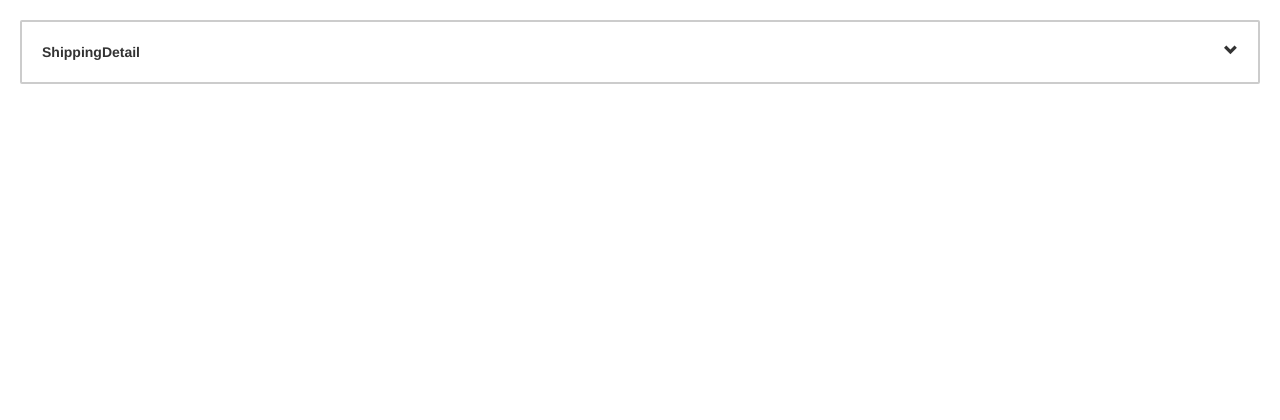
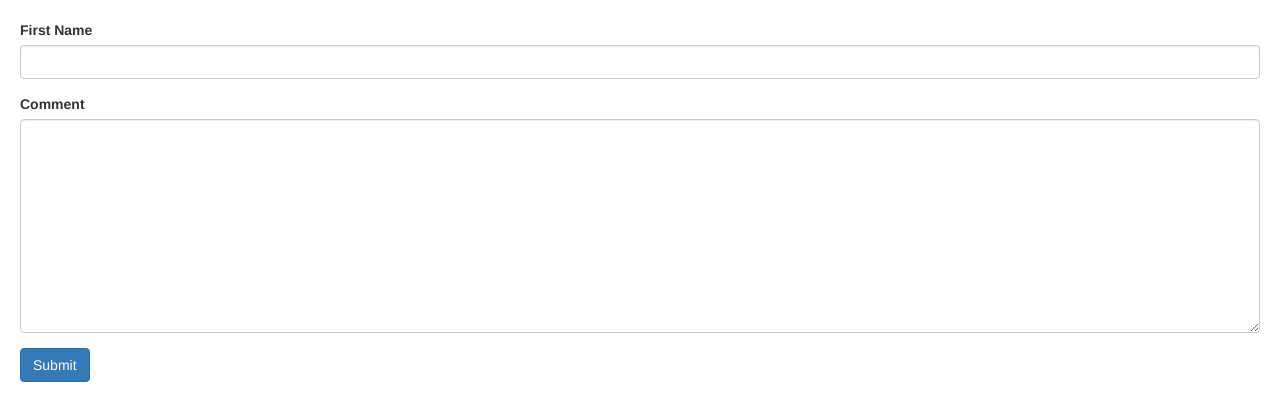
Before and after one commit to kaixuannnn/mosh-angular-learn1, an Angular app: page / in a window 1280 px wide. Shown: the top 420 px of the page. Built offline with nearby package versions, Linux system fonts and the light colour scheme.

Commit message:
initial form

```diff
--- a/src/app/app.component.html
+++ b/src/app/app.component.html
@@ -1 +1 @@
-<app-zippy title="ShippingDetail">Shipping Information</app-zippy>
+<app-contact-form></app-contact-form>
--- a/src/app/app.module.ts
+++ b/src/app/app.module.ts
@@ -15,6 +15,7 @@
 import { LikeComponent } from './like/like.component';
 import { InputFormatDirective } from './input-format.directive';
 import { ZippyComponent } from './zippy/zippy.component';
+import { ContactFormComponent } from './contact-form/contact-form.component';
 
 @NgModule({
   declarations: [
@@ -29,6 +30,7 @@
     LikeComponent,
     InputFormatDirective,
     ZippyComponent,
+    ContactFormComponent,
   ],
   imports: [BrowserModule, FormsModule],
   providers: [CoursesService, EmailService],
--- /dev/null
+++ b/src/app/contact-form/contact-form.component.html
@@ -0,0 +1,11 @@
+<form>
+  <div class="form-group">
+    <label for="firstName">First Name</label>
+    <input id="firstName" type="text" class="form-control" />
+  </div>
+  <div class="form-group">
+    <label for="comment">Comment</label>
+    <textarea id="comment" cols="30" rows="10" class="form-control"></textarea>
+  </div>
+  <button class="btn btn-primary">Submit</button>
+</form>
```
Also changed, not shown: src/app/contact-form/contact-form.component.ts (added, +10 -0 lines), src/app/contact-form/contact-form.component.css (added), 2 other files (tests, documents, lock files or other folders).
